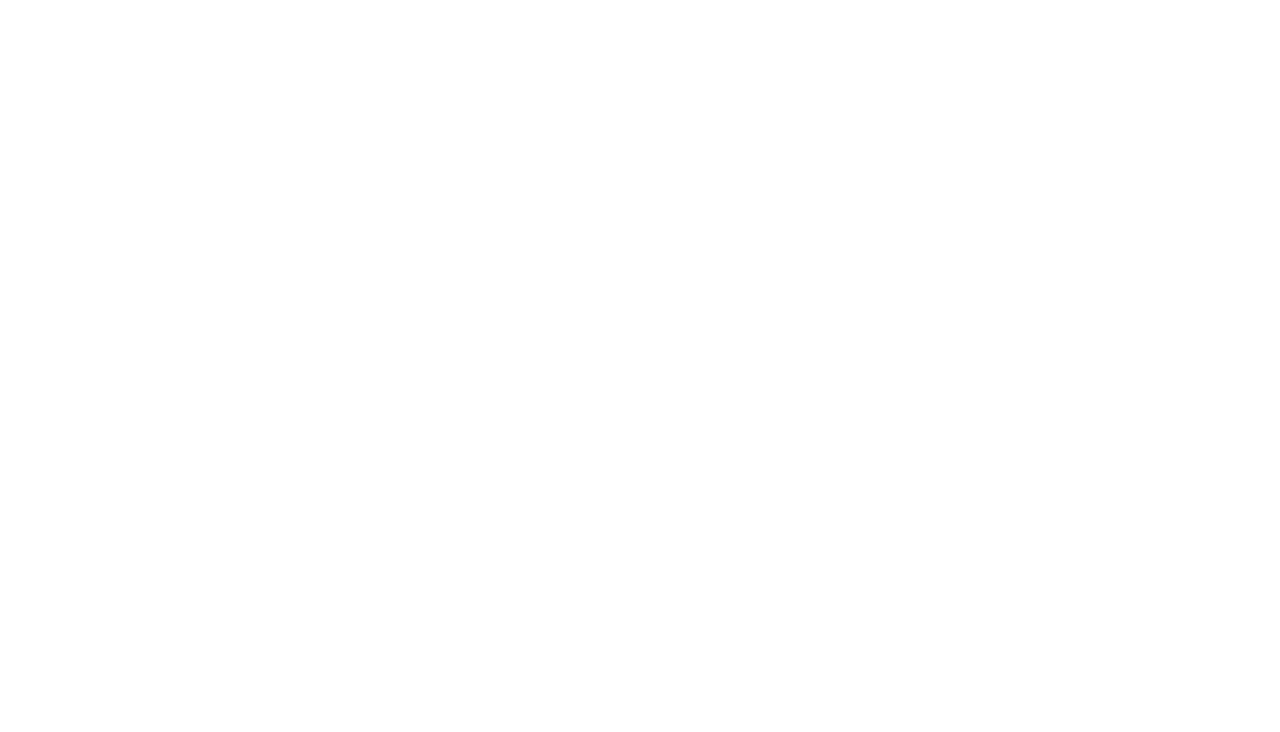
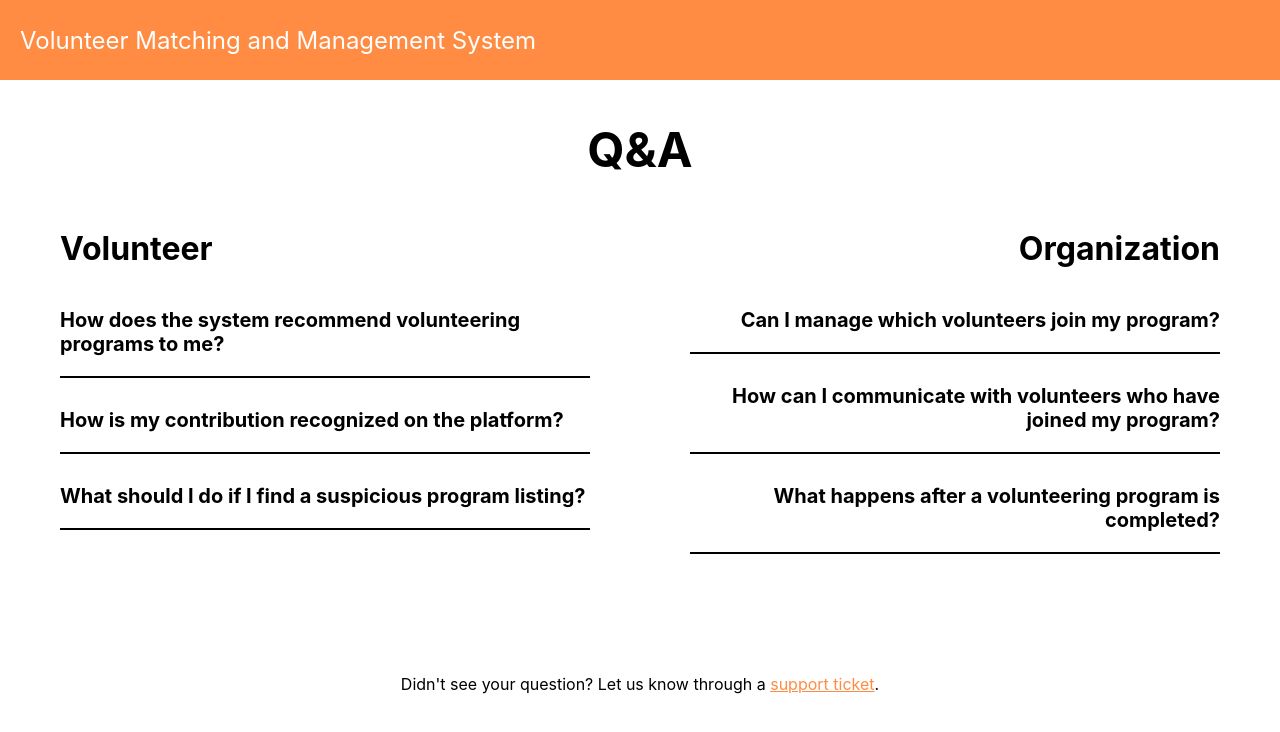
Before and after one commit to avocadomilk6688/Volunteer-Matching-and-Management-System, a React (Vite) app in the folder client/: page /qa in a window 1280 px wide. Before the commit this address had no page. Shown: the top 732 px of the page. Built offline with nearby package versions, Linux system fonts and the light colour scheme.

Commit message:
Add QAPage component

```diff
--- a/client/src/App.tsx
+++ b/client/src/App.tsx
@@ -5,6 +5,7 @@ import { VolunteerHomePage } from './pages/VolunteerHomePage';
 import { ProgrammeDetailsPage } from './pages/ProgrammeDetailsPage';
 import { AuthProvider } from './context/auth/AuthProvider';
 import { LeaderboardPage } from './pages/LeaderboardPage';
+import { QAPage } from './pages/QAPage';
 
 function App() {
   return (
@@ -16,6 +17,7 @@ function App() {
         <Route path="volunteer-home" element={<VolunteerHomePage />}></Route>
         <Route path="programme-details" element={<ProgrammeDetailsPage />}></Route>
         <Route path="leaderboard" element={<LeaderboardPage />}></Route>
+        <Route path="qa" element={<QAPage />}></Route>
       </Routes>
     </AuthProvider>
   )
--- /dev/null
+++ b/client/src/pages/QAPage.tsx
@@ -0,0 +1,94 @@
+import { useState } from 'react';
+import { Header } from './Header';
+import './qa_page.css';
+
+export function QAPage() {
+    const [activeId, setActiveId] = useState<string | null>(null);
+
+    const toggleQuestion = (id: string) => {
+        setActiveId(activeId === id ? null : id);
+    };
+
+    const volunteerQuestions = [
+        {
+            id: 'v1',
+            question: "How does the system recommend volunteering programs to me?",
+            answer: "The VMMS uses a smart matching and discovery feature. It analyzes your specific skills, interests, location, and availability to provide personalized recommendations that align with your profile."
+        },
+        {
+            id: 'v2',
+            question: "How is my contribution recognized on the platform?",
+            answer: "Your contributions are tracked via your profile, where you can earn badges, climb the leaderboard, and generate a volunteering certificate after completing programs."
+        },
+        {
+            id: 'v3',
+            question: "What should I do if I find a suspicious program listing?",
+            answer: "Please use the 'Report' button on the program details page or contact our support team immediately through a support ticket."
+        }
+    ];
+
+    const orgQuestions = [
+        {
+            id: 'o1',
+            question: "Can I manage which volunteers join my program?",
+            answer: "Yes, organizations have a dashboard where they can review volunteer profiles and approve or decline applications based on program requirements."
+        },
+        {
+            id: 'o2',
+            question: "How can I communicate with volunteers who have joined my program?",
+            answer: "The platform provides a built-in messaging system and email notifications to help you stay in touch with your volunteer team."
+        },
+        {
+            id: 'o3',
+            question: "What happens after a volunteering program is completed?",
+            answer: "Once a program ends, you can verify the hours for each volunteer and provide feedback/ratings for their contribution."
+        }
+    ];
+
+    return (
+        <div className="qa-wrapper">
+            <Header />
+            <div className="qa-content">
+                <h1 className="qa-title">Q&A</h1>
+
+                <div className="qa-columns">
+                    {/* Volunteer Column */}
+                    <div className="qa-column">
+                        <h2>Volunteer</h2>
+                        <div className="questions-list">
+                            {volunteerQuestions.map((q) => (
+                                <div key={q.id} className="qa-item">
+                                    <div className="qa-question" onClick={() => toggleQuestion(q.id)}>
+                                        {q.question}
+                                    </div>
+                                    {activeId === q.id && <div className="qa-answer">{q.answer}</div>}
+                                    <hr />
+                                </div>
+                            ))}
+                        </div>
+                    </div>
+
+                    {/* Organization Column */}
+                    <div className="qa-column">
+                        <h2 className="org-heading">Organization</h2>
+                        <div className="questions-list">
+                            {orgQuestions.map((q) => (
+                                <div key={q.id} className="qa-item">
+                                    <div className="qa-question right-align" onClick={() => toggleQuestion(q.id)}>
+                                        {q.question}
+                                    </div>
+                                    {activeId === q.id && <div className="qa-answer right-align">{q.answer}</div>}
+                                    <hr />
+                                </div>
+                            ))}
+                        </div>
+                    </div>
+                </div>
+
+                <p className="qa-footer">
+                    Didn't see your question? Let us know through a <a href="#">support ticket</a>.
+                </p>
+            </div>
+        </div>
+    );
+}
--- /dev/null
+++ b/client/src/pages/qa_page.css
@@ -0,0 +1,83 @@
+.qa-wrapper {
+    background-color: white;
+    height: 100vh;
+    font-family: 'Inter', sans-serif;
+    overflow: hidden;
+}
+
+.qa-content {
+    max-width: 1200px;
+    margin: 0 auto;
+    padding: 40px 20px;
+}
+
+.qa-title {
+    text-align: center;
+    font-size: 48px;
+    font-weight: bold;
+    margin-bottom: 50px;
+}
+
+.qa-columns {
+    display: flex;
+    justify-content: space-between;
+    gap: 100px;
+}
+
+.qa-column {
+    flex: 1;
+}
+
+.qa-column h2 {
+    font-size: 32px;
+    font-weight: bold;
+    margin-bottom: 30px;
+}
+
+.org-heading {
+    text-align: right;
+}
+
+.qa-item {
+    margin-bottom: 20px;
+}
+
+.qa-question {
+    font-size: 20px;
+    font-weight: bold;
+    cursor: pointer;
+    padding: 10px 0;
+    transition: color 0.2s;
+}
+
+.qa-question:hover {
+    color: #FF8C42;
+}
+
+.qa-answer {
+    font-size: 18px;
+    color: black;
+    padding: 10px 0;
+    line-height: 1.5;
+}
+
+.right-align {
+    text-align: right;
+}
+
+.qa-item hr {
+    border: none;
+    border-top: 2px solid black;
+    margin-top: 10px;
+}
+
+.qa-footer {
+    text-align: center;
+    margin-top: 100px;
+    font-size: 16px;
+}
+
+.qa-footer a {
+    color: #FF8C42;
+    text-decoration: underline;
+}
```
